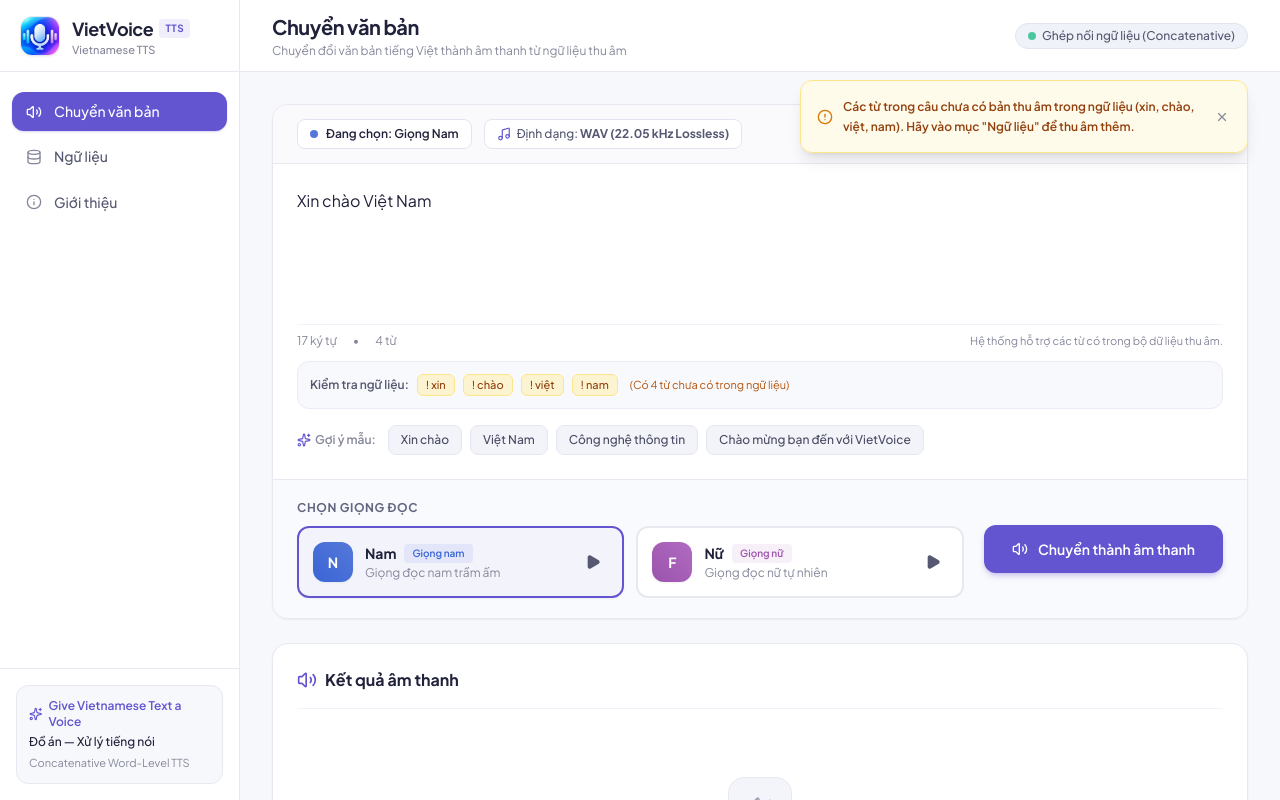
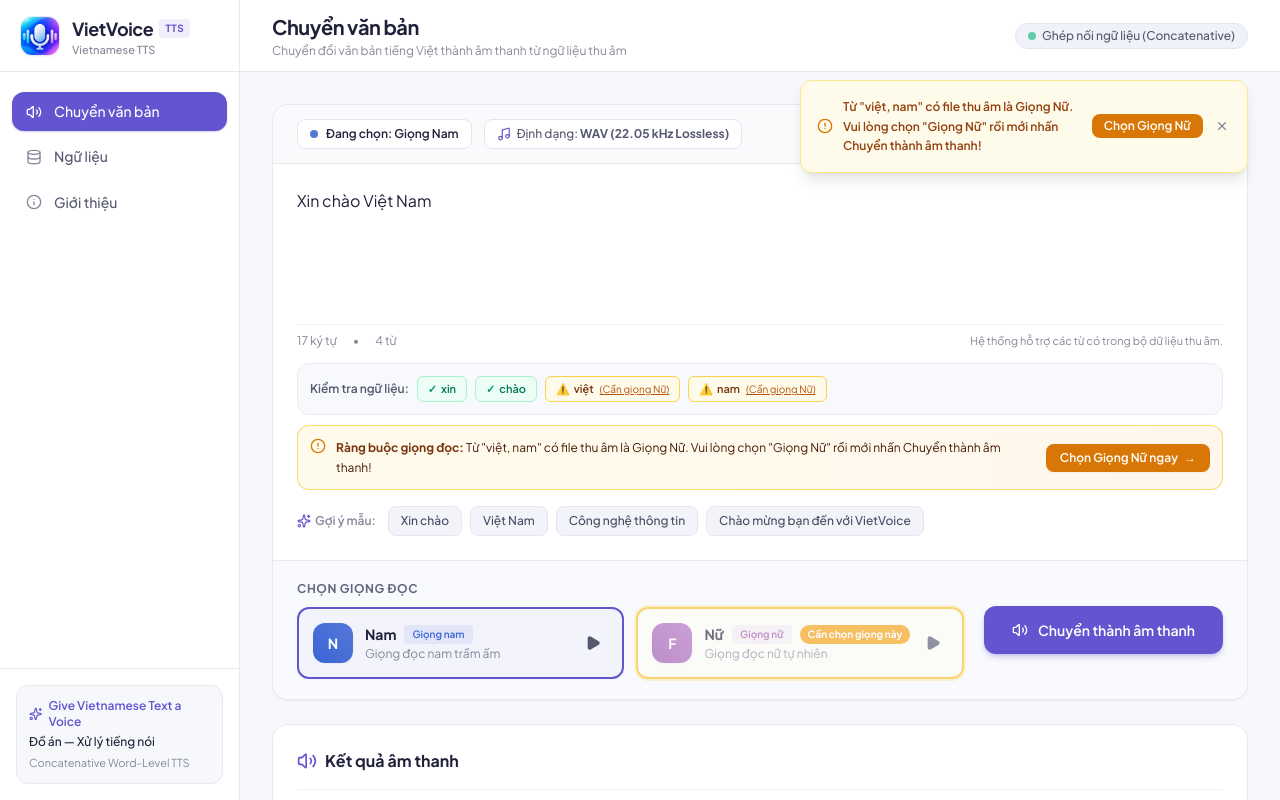
Before and after one commit to NhuYtech/VietVoice, a React (Vite) app: page / in a window 1280 px wide. Both pictures are taken after a click on the button "Chuyển thành âm thanh". Shown: the top 800 px of the page. Built offline with nearby package versions, Linux system fonts and the light colour scheme.

Commit message:
feat: enforce strict voice selection constraints matching corpus audio speaker

```diff
--- a/src/App.tsx
+++ b/src/App.tsx
@@ -34,6 +34,10 @@ export const App: React.FC = () => {
   const [notification, setNotification] = useState<{
     type: 'success' | 'warning' | 'error';
     message: string;
+    action?: {
+      label: string;
+      onClick: () => void;
+    };
   } | null>(null);
 
   // Tải danh sách ngữ liệu từ IndexedDB và manifest ban đầu
@@ -89,6 +93,15 @@ export const App: React.FC = () => {
           message:
             res.error ||
             'Không thể tổng hợp từ văn bản này do chưa có file âm thanh trong ngữ liệu.',
+          action: res.suggestedVoice
+            ? {
+                label: `Chọn Giọng ${res.suggestedVoice}`,
+                onClick: () => {
+                  setSelectedVoice(res.suggestedVoice!);
+                  setNotification(null);
+                },
+              }
+            : undefined,
         });
         setActiveResult(null);
       } else {
@@ -200,6 +213,15 @@ export const App: React.FC = () => {
                 <AlertCircle className="w-4 h-4 text-amber-600 flex-shrink-0" />
               )}
               <span className="flex-1 leading-relaxed">{notification.message}</span>
+              {notification.action && (
+                <button
+                  type="button"
+                  onClick={notification.action.onClick}
+                  className="px-3 py-1 rounded-lg bg-amber-600 hover:bg-amber-700 active:scale-95 text-white font-semibold text-xs whitespace-nowrap transition shadow-xs"
+                >
+                  {notification.action.label}
+                </button>
+              )}
               <button
                 onClick={() => setNotification(null)}
                 className="text-[#85879A] hover:text-[#20213A] p-0.5 rounded"
--- a/src/components/MainEditor.tsx
+++ b/src/components/MainEditor.tsx
@@ -96,35 +96,96 @@ export const MainEditor: React.FC<MainEditorProps> = ({
           </div>
         </div>
 
-        {/* Vocabulary availability helper tags */}
+        {/* Vocabulary availability helper tags & voice constraints */}
         {text.trim() && (
-          <div className="mt-3 p-3 rounded-xl bg-[#F8F9FD] border border-[#EAEBF5] text-xs flex flex-wrap items-center gap-2">
+          <div className="mt-3.5 space-y-2.5">
+            <div className="p-3 rounded-xl bg-[#F8F9FD] border border-[#EAEBF5] text-xs flex flex-wrap items-center gap-2">
               <span className="font-semibold text-[#555870]">Kiểm tra ngữ liệu:</span>
               {vocabCheck.tokens.length === 0 ? null : (
                 <>
-                {vocabCheck.tokens.map((tok, idx) => {
+                  {vocabCheck.wordChecks && vocabCheck.wordChecks.length > 0 ? (
+                    vocabCheck.wordChecks.map((check, idx) => {
+                      if (check.inCurrentVoice) {
+                        return (
+                          <span
+                            key={`${check.token}-${idx}`}
+                            className="px-2.5 py-1 rounded-md text-[11px] font-semibold flex items-center gap-1 bg-emerald-50 text-emerald-700 border border-emerald-200"
+                            title={`Từ '${check.token}' có sẵn bản thu âm Giọng ${selectedVoice}`}
+                          >
+                            <span className="text-emerald-600 font-bold">✓</span> {check.token}
+                          </span>
+                        );
+                      }
+                      if (check.inOtherVoice) {
+                        return (
+                          <button
+                            key={`${check.token}-${idx}`}
+                            type="button"
+                            onClick={() => onSelectVoice(check.correctVoice!)}
+                            className="px-2.5 py-1 rounded-md text-[11px] font-semibold flex items-center gap-1 bg-amber-50 text-amber-900 border border-amber-300 hover:bg-amber-100 transition cursor-pointer shadow-xs"
+                            title={`Bản thu của từ '${check.token}' là Giọng ${check.correctVoice}. Nhấn để chọn Giọng ${check.correctVoice}!`}
+                          >
+                            <span className="text-amber-600 font-bold">⚠️</span> {check.token}
+                            <span className="text-[10px] text-amber-700 font-normal underline ml-0.5">
+                              (Cần giọng {check.correctVoice})
+                            </span>
+                          </button>
+                        );
+                      }
+                      return (
+                        <span
+                          key={`${check.token}-${idx}`}
+                          className="px-2.5 py-1 rounded-md text-[11px] font-medium flex items-center gap-1 bg-slate-100 text-slate-600 border border-slate-200"
+                          title={`Từ '${check.token}' chưa có trong bộ dữ liệu thu âm`}
+                        >
+                          <span className="text-slate-400 font-bold">✕</span> {check.token}
+                          <span className="text-[10px] text-slate-500">(chưa có)</span>
+                        </span>
+                      );
+                    })
+                  ) : (
+                    vocabCheck.tokens.map((tok, idx) => {
                       const isAvailable = vocabCheck.matchedWords.includes(tok);
                       return (
                         <span
                           key={`${tok}-${idx}`}
-                      className={`px-2 py-0.5 rounded-md text-[11px] font-medium flex items-center gap-1 ${
+                          className={`px-2.5 py-1 rounded-md text-[11px] font-medium flex items-center gap-1 ${
                             isAvailable
-                          ? 'bg-emerald-100/80 text-emerald-800 border border-emerald-200'
-                          : 'bg-amber-100/80 text-amber-800 border border-amber-200'
+                              ? 'bg-emerald-50 text-emerald-700 border border-emerald-200'
+                              : 'bg-amber-50 text-amber-800 border border-amber-200'
                           }`}
-                      title={isAvailable ? 'Đã có trong ngữ liệu' : 'Chưa có trong ngữ liệu thu âm'}
                         >
                           {isAvailable ? '✓' : '!'} {tok}
                         </span>
                       );
-                })}
-
-                {vocabCheck.missingWords.length > 0 && (
-                  <span className="text-[11px] text-amber-700 ml-1">
-                    (Có {vocabCheck.missingWords.length} từ chưa có trong ngữ liệu)
-                  </span>
+                    })
                   )}
                 </>
+              )}
+            </div>
+
+            {/* Thông báo bắt buộc chọn đúng giọng đọc của file thu âm */}
+            {vocabCheck.hasWrongVoice && (
+              <div className="p-3 rounded-xl bg-gradient-to-r from-amber-50 to-orange-50 border border-amber-300/80 text-amber-950 flex flex-col sm:flex-row items-start sm:items-center justify-between gap-3 shadow-xs animate-in fade-in duration-200">
+                <div className="flex items-start gap-2.5">
+                  <AlertCircle className="w-4 h-4 text-amber-600 flex-shrink-0 mt-0.5 sm:mt-0" />
+                  <div className="text-xs leading-relaxed">
+                    <span className="font-bold text-amber-900">Ràng buộc giọng đọc: </span>
+                    {vocabCheck.wrongVoiceMessage}
+                  </div>
+                </div>
+
+                {vocabCheck.suggestedVoice && (
+                  <button
+                    type="button"
+                    onClick={() => onSelectVoice(vocabCheck.suggestedVoice!)}
+                    className="px-3.5 py-1.5 rounded-lg bg-amber-600 hover:bg-amber-700 active:scale-95 text-white font-semibold text-xs transition shadow-sm flex items-center gap-1.5 flex-shrink-0"
+                  >
+                    <span>Chọn Giọng {vocabCheck.suggestedVoice} ngay</span>
+                    <span>→</span>
+                  </button>
+                )}
+              </div>
             )}
           </div>
         )}
@@ -159,9 +220,11 @@ export const MainEditor: React.FC<MainEditorProps> = ({
               {/* CARD 1 — MALE VOICE */}
               <div
                 onClick={() => onSelectVoice('Nam')}
-                className={`p-3.5 rounded-xl border-2 cursor-pointer transition-all flex items-center justify-between ${
+                className={`p-3.5 rounded-xl border-2 cursor-pointer transition-all flex items-center justify-between relative ${
                   selectedVoice === 'Nam'
                     ? 'border-[#6255CF] bg-[#6255CF]/[0.04] shadow-sm'
+                    : vocabCheck.hasWrongVoice && vocabCheck.suggestedVoice === 'Nam'
+                    ? 'border-amber-400 bg-amber-50/50 hover:border-amber-500 ring-2 ring-amber-300/40 animate-pulse'
                     : 'border-[#E8E8F0] bg-white hover:border-[#D0D2E5]'
                 }`}
               >
@@ -175,6 +238,11 @@ export const MainEditor: React.FC<MainEditorProps> = ({
                       <span className="text-[10px] font-semibold px-2 py-0.5 rounded bg-[#5578D8]/10 text-[#3B65D6]">
                         Giọng nam
                       </span>
+                      {vocabCheck.hasWrongVoice && vocabCheck.suggestedVoice === 'Nam' && (
+                        <span className="text-[10px] font-bold px-2 py-0.5 rounded-full bg-amber-500 text-white shadow-xs">
+                          Cần chọn giọng này
+                        </span>
+                      )}
                     </div>
                     <p className="text-xs text-[#85879A] mt-0.5">Giọng đọc nam trầm ấm</p>
                   </div>
@@ -200,9 +268,11 @@ export const MainEditor: React.FC<MainEditorProps> = ({
               {/* CARD 2 — FEMALE VOICE */}
               <div
                 onClick={() => onSelectVoice('Nữ')}
-                className={`p-3.5 rounded-xl border-2 cursor-pointer transition-all flex items-center justify-between ${
+                className={`p-3.5 rounded-xl border-2 cursor-pointer transition-all flex items-center justify-between relative ${
                   selectedVoice === 'Nữ'
                     ? 'border-[#6255CF] bg-[#6255CF]/[0.04] shadow-sm'
+                    : vocabCheck.hasWrongVoice && vocabCheck.suggestedVoice === 'Nữ'
+                    ? 'border-amber-400 bg-amber-50/50 hover:border-amber-500 ring-2 ring-amber-300/40 animate-pulse'
                     : 'border-[#E8E8F0] bg-white hover:border-[#D0D2E5]'
                 }`}
               >
@@ -216,6 +286,11 @@ export const MainEditor: React.FC<MainEditorProps> = ({
                       <span className="text-[10px] font-semibold px-2 py-0.5 rounded bg-[#B16BC1]/10 text-[#9B53AD]">
                         Giọng nữ
                       </span>
+                      {vocabCheck.hasWrongVoice && vocabCheck.suggestedVoice === 'Nữ' && (
+                        <span className="text-[10px] font-bold px-2 py-0.5 rounded-full bg-amber-500 text-white shadow-xs">
+                          Cần chọn giọng này
+                        </span>
+                      )}
                     </div>
                     <p className="text-xs text-[#85879A] mt-0.5">Giọng đọc nữ tự nhiên</p>
                   </div>
--- a/src/services/ttsService.ts
+++ b/src/services/ttsService.ts
@@ -1,6 +1,6 @@
 import type { CorpusEntry, SynthResult } from '../lib/types';
 import { synthesize, normalizeText } from '../lib/tts';
-import { INITIAL_CONVERSION_HISTORY, type ConversionHistoryItem } from '../data/mockCorpus';
+import { INITIAL_CONVERSION_HISTORY, MOCK_CORPUS_ITEMS, type ConversionHistoryItem } from '../data/mockCorpus';
 
 const STORAGE_KEY = 'vietvoice_conversion_history';
 
@@ -108,60 +108,168 @@ export function mapSpeakerToCore(speaker: 'Nam' | 'Nữ'): string {
   return speaker === 'Nam' ? 'nam' : 'nu';
 }
 
+export interface WordVoiceCheck {
+  token: string;
+  inCurrentVoice: boolean;
+  inOtherVoice: boolean;
+  isAvailableAnywhere: boolean;
+  correctVoice?: 'Nam' | 'Nữ';
+}
+
 /**
- * Kiểm tra xem các từ trong câu có sẵn trong ngữ liệu thu âm hay chưa
+ * Kiểm tra ràng buộc chọn giọng đọc cho từng từ:
+ * - Nếu từ có bản thu âm là giọng Nữ: Bắt buộc người dùng phải chọn giọng Nữ
+ * - Nếu từ có bản thu âm là giọng Nam: Bắt buộc người dùng phải chọn giọng Nam
+ * - Nếu không đúng giọng: Thông báo rõ ràng để người dùng chọn lại giọng đọc cho đúng
+ */
+export function inspectVocabularyWithVoice(
+  text: string,
+  selectedVoice: 'Nam' | 'Nữ',
+  entries: CorpusEntry[]
+): {
+  tokens: string[];
+  wordChecks: WordVoiceCheck[];
+  hasWrongVoice: boolean;
+  wrongVoiceWords: string[];
+  suggestedVoice?: 'Nam' | 'Nữ';
+  wrongVoiceMessage?: string;
+  hasMissing: boolean;
+  missingTokens: string[];
+  canConvert: boolean;
+} {
+  const norm = normalizeText(text || '');
+  if (!norm) {
+    return {
+      tokens: [],
+      wordChecks: [],
+      hasWrongVoice: false,
+      wrongVoiceWords: [],
+      hasMissing: false,
+      missingTokens: [],
+      canConvert: false,
+    };
+  }
+
+  const tokens = norm.split(/\s+/).filter(Boolean);
+  const safeEntries = Array.isArray(entries) ? entries : [];
+
+  // Tạo tập từ có sẵn của từng giọng (kết hợp cả dữ liệu thu âm thật và dữ liệu ngữ liệu)
+  const maleSet = new Set<string>();
+  const femaleSet = new Set<string>();
+
+  // Từ thật trong IndexedDB
+  for (const e of safeEntries) {
+    const spk = (e?.speaker || '').toLowerCase();
+    const w = (e?.word || '').toLowerCase();
+    if (!w) continue;
+    if (spk === 'nam' || spk.includes('nam')) {
+      maleSet.add(w);
+      w.split(/\s+/).forEach((part) => maleSet.add(part));
+    } else {
+      femaleSet.add(w);
+      w.split(/\s+/).forEach((part) => femaleSet.add(part));
+    }
+  }
+
+  // Từ mẫu trong Ngữ liệu
+  for (const m of MOCK_CORPUS_ITEMS) {
+    const w = (m.word || '').toLowerCase();
+    if (!w) continue;
+    if (m.speaker === 'Nam') {
+      maleSet.add(w);
+      w.split(/\s+/).forEach((part) => maleSet.add(part));
+    } else {
+      femaleSet.add(w);
+      w.split(/\s+/).forEach((part) => femaleSet.add(part));
+    }
+  }
+
+  const otherVoice: 'Nam' | 'Nữ' = selectedVoice === 'Nam' ? 'Nữ' : 'Nam';
+  const currentSet = selectedVoice === 'Nam' ? maleSet : femaleSet;
+  const otherSet = selectedVoice === 'Nam' ? femaleSet : maleSet;
+
+  const wordChecks: WordVoiceCheck[] = [];
+  const wrongVoiceWords: string[] = [];
+  const missingTokens: string[] = [];
+
+  for (const tok of tokens) {
+    const inCurrent = currentSet.has(tok);
+    const inOther = otherSet.has(tok);
+
+    if (inCurrent) {
+      wordChecks.push({
+        token: tok,
+        inCurrentVoice: true,
+        inOtherVoice: inOther,
+        isAvailableAnywhere: true,
+        correctVoice: selectedVoice,
+      });
+    } else if (inOther) {
+      // Từ này có file âm thanh nhưng là của giọng kia!
+      wordChecks.push({
+        token: tok,
+        inCurrentVoice: false,
+        inOtherVoice: true,
+        isAvailableAnywhere: true,
+        correctVoice: otherVoice,
+      });
+      wrongVoiceWords.push(tok);
+    } else {
+      // Hoàn toàn chưa có trong ngữ liệu cả 2 giọng
+      wordChecks.push({
+        token: tok,
+        inCurrentVoice: false,
+        inOtherVoice: false,
+        isAvailableAnywhere: false,
+      });
+      missingTokens.push(tok);
+    }
+  }
+
+  const hasWrongVoice = wrongVoiceWords.length > 0;
+  const hasMissing = missingTokens.length > 0;
+  const canConvert = tokens.length > 0 && !hasWrongVoice && !hasMissing;
+
+  let wrongVoiceMessage: string | undefined;
+  if (hasWrongVoice) {
+    wrongVoiceMessage = `Từ "${wrongVoiceWords.join(', ')}" có file thu âm là Giọng ${otherVoice}. Vui lòng chọn "Giọng ${otherVoice}" rồi mới nhấn Chuyển thành âm thanh!`;
+  }
+
+  return {
+    tokens,
+    wordChecks,
+    hasWrongVoice,
+    wrongVoiceWords,
+    suggestedVoice: hasWrongVoice ? otherVoice : undefined,
+    wrongVoiceMessage,
+    hasMissing,
+    missingTokens,
+    canConvert,
+  };
+}
+
+/**
+ * Phiên bản tương thích với MainEditor
  */
 export function inspectVocabulary(
   text: string,
   speaker: 'Nam' | 'Nữ',
   entries: CorpusEntry[]
-): {
-  tokens: string[];
-  matchedWords: string[];
-  missingWords: string[];
-  isFullyAvailable: boolean;
-} {
-  const norm = normalizeText(text || '');
-  if (!norm) {
-    return { tokens: [], matchedWords: [], missingWords: [], isFullyAvailable: false };
-  }
-
-  const tokens = norm.split(/\s+/).filter(Boolean);
-  const speakerKey = mapSpeakerToCore(speaker);
-  const safeEntries = Array.isArray(entries) ? entries : [];
-
-  // Tập từ có sẵn của người nói này (và cả các speaker khác nếu tìm)
-  const availableSet = new Set(
-    safeEntries
-      .filter((e) => {
-        const spk = (e?.speaker || '').toLowerCase();
-        return spk === speakerKey || spk.includes(speakerKey);
-      })
-      .map((e) => (e?.word || '').toLowerCase())
-      .filter(Boolean)
-  );
-
-  const matchedWords: string[] = [];
-  const missingWords: string[] = [];
-
-  for (const tok of tokens) {
-    if (availableSet.has(tok)) {
-      matchedWords.push(tok);
-    } else {
-      missingWords.push(tok);
-    }
-  }
+) {
+  const res = inspectVocabularyWithVoice(text, speaker, entries);
+  const matchedWords = res.wordChecks.filter((w) => w.inCurrentVoice).map((w) => w.token);
+  const missingWords = res.wordChecks.filter((w) => !w.inCurrentVoice).map((w) => w.token);
 
   return {
-    tokens,
+    ...res,
     matchedWords,
     missingWords,
-    isFullyAvailable: tokens.length > 0 && missingWords.length === 0,
+    isFullyAvailable: res.canConvert,
   };
 }
 
 /**
- * Thực hiện tổng hợp âm thanh từ ngữ liệu thu âm thật
+ * Thực hiện tổng hợp âm thanh từ ngữ liệu thu âm thật với ràng buộc giọng đọc nghiêm ngặt
  */
 export async function performSynthesis(
   text: string,
@@ -172,38 +280,57 @@ export async function performSynthesis(
   result?: SynthResult;
   error?: string;
   missingTokens?: string[];
+  suggestedVoice?: 'Nam' | 'Nữ';
 }> {
   const norm = normalizeText(text || '');
   if (!norm) {
     return { success: false, error: 'Vui lòng nhập văn bản tiếng Việt hợp lệ.' };
   }
 
+  // 1. Kiểm tra ràng buộc giọng đọc (nếu từ thu âm là Nữ thì bắt buộc chọn Nữ, nếu là Nam thì bắt buộc chọn Nam)
+  const voiceCheck = inspectVocabularyWithVoice(text, speaker, entries);
+  if (voiceCheck.hasWrongVoice) {
+    return {
+      success: false,
+      error: voiceCheck.wrongVoiceMessage,
+      suggestedVoice: voiceCheck.suggestedVoice,
+      missingTokens: voiceCheck.wrongVoiceWords,
+    };
+  }
+
+  if (voiceCheck.hasMissing) {
+    return {
+      success: false,
+      error: `Các từ (${voiceCheck.missingTokens.join(', ')}) chưa có trong ngữ liệu thu âm. Vui lòng vào mục "Ngữ liệu" để thu âm thêm.`,
+      missingTokens: voiceCheck.missingTokens,
+    };
+  }
+
   const speakerKey = mapSpeakerToCore(speaker);
   const safeEntries = Array.isArray(entries) ? entries : [];
 
-  // Tìm các mục khớp
+  // Chỉ lấy đúng các mục của người nói này (KHÔNG fallback sang giọng khác)
   const speakerEntries = safeEntries.filter((e) => {
     const spk = (e?.speaker || '').toLowerCase();
     return spk === speakerKey || spk.includes(speakerKey);
   });
 
   try {
-    const synthRes = await synthesize(norm, speakerEntries.length > 0 ? speakerEntries : safeEntries, {
+    const synthRes = await synthesize(norm, speakerEntries, {
       speaker: speakerKey,
       gapMs: 80,
       crossfadeMs: 25,
       trim: true,
       normalize: true,
-      fallbackSpeaker: true,
+      fallbackSpeaker: false, // RÀNG BUỘC: Không tự động lấy giọng khác, phải đúng giọng đã chọn
     });
 
-    // Kiểm tra xem có từ nào OOV (Out Of Vocabulary - không có trong ngữ liệu)
     const oovTokens = (synthRes.trace || []).filter((t) => t.status === 'oov').map((t) => t.token);
 
     if (synthRes.trace && oovTokens.length === synthRes.trace.length) {
       return {
         success: false,
-        error: `Các từ trong câu chưa có bản thu âm trong ngữ liệu (${oovTokens.join(', ')}). Hãy vào mục "Ngữ liệu" để thu âm thêm.`,
+        error: `Các từ trong câu chưa có file âm thanh cho Giọng ${speaker}. Hãy chuyển sang giọng khác hoặc vào mục "Ngữ liệu" để thu âm.`,
         missingTokens: oovTokens,
       };
     }
```
Lines whose indentation alone changed are shown as unchanged.
